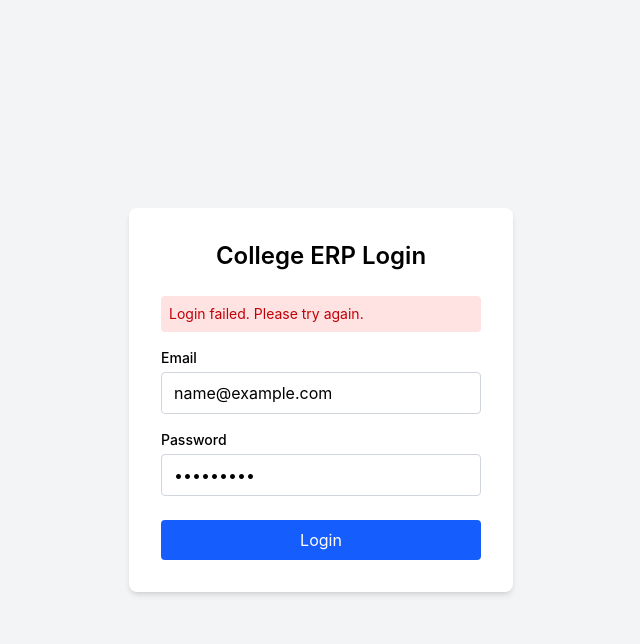
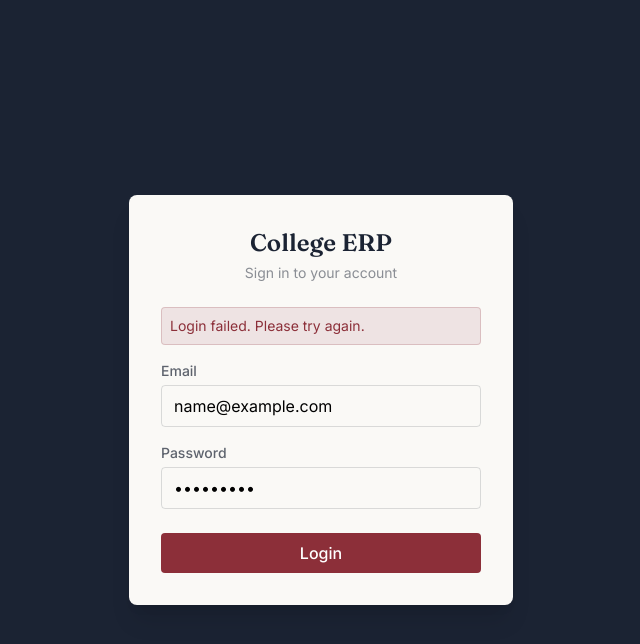
Before and after one commit to aasthabajpai010/AI-College-ERP, a React (Vite) app in the folder frontend/: page /login in a window 1280 px wide. Both pictures are taken after typing "name@example.com", "Sample123" into the empty fields and a click on the button "Login". Shown: the top 644 px of the page, without its empty margins (319-959 px from the left). Built offline with nearby package versions, Linux system fonts and the light colour scheme; no server answers.

Commit message:
style: update Login page to match navy/maroon academic theme

```diff
--- a/frontend/src/pages/Login.jsx
+++ b/frontend/src/pages/Login.jsx
@@ -7,15 +7,15 @@
 // HOW the token is stored, it just calls login() and trusts
 // AuthContext to handle that.
 
+// ============================================================
+// LOGIN PAGE
+// ============================================================
 import { useState, useContext } from "react";
 import { useNavigate } from "react-router-dom";
 import { AuthContext } from "../context/AuthContext";
 import { loginUser } from "../services/authService";
 
 const Login = () => {
-  // Controlled form inputs — React state IS the source of truth for
-  // these fields, not the DOM. Every keystroke updates state via
-  // onChange, and the input's value comes FROM state.
   const [email, setEmail] = useState("");
   const [password, setPassword] = useState("");
   const [error, setError] = useState("");
@@ -25,18 +25,14 @@ const Login = () => {
   const navigate = useNavigate();
 
   const handleSubmit = async (e) => {
-    e.preventDefault(); // stop the browser's default full-page-reload form submit
+    e.preventDefault();
     setError("");
     setLoading(true);
 
     try {
       const data = await loginUser(email, password);
-
-      // Save token + user into global AuthContext state
       login(data.user, data.token);
 
-      // Redirect based on role — this is the "redirect by role" step
-      // from the routing flow diagram.
       if (data.user.role === "admin") {
         navigate("/admin/dashboard");
       } else if (data.user.role === "faculty") {
@@ -45,9 +41,6 @@ const Login = () => {
         navigate("/student/dashboard");
       }
     } catch (err) {
-      // This is exactly the 400 "Invalid credentials" case from your
-      // backend — err.response.data.message is the error message
-      // your Express error responses send back.
       setError(err.response?.data?.message || "Login failed. Please try again.");
     } finally {
       setLoading(false);
@@ -55,45 +48,63 @@ const Login = () => {
   };
 
   return (
-    <div className="min-h-screen flex items-center justify-center bg-gray-100">
-      <div className="bg-white p-8 rounded-lg shadow-md w-full max-w-sm">
-        <h1 className="text-2xl font-semibold mb-6 text-center">
-          College ERP Login
+    // bg-ink replaces the generic gray background — the whole page
+    // now opens on our deep navy, matching the sidebar's color,
+    // so the login screen feels like part of the same product
+    // instead of a disconnected default template screen.
+    <div className="min-h-screen flex items-center justify-center bg-ink">
+      <div className="bg-paper p-8 rounded-lg shadow-xl w-full max-w-sm">
+
+        {/* font-display switches this heading to our serif (Fraunces),
+            giving it the "institutional/academic" feel instead of
+            a generic sans-serif SaaS look. */}
+        <h1 className="font-display text-2xl font-semibold mb-1 text-ink text-center">
+          College ERP
         </h1>
+        <p className="font-body text-sm text-ink/50 text-center mb-6">
+          Sign in to your account
+        </p>
 
         {error && (
-          <div className="bg-red-100 text-red-700 text-sm p-2 rounded mb-4">
+          <div className="bg-maroon/10 text-maroon text-sm p-2 rounded mb-4 font-body border border-maroon/20">
             {error}
           </div>
         )}
 
         <form onSubmit={handleSubmit}>
           <div className="mb-4">
-            <label className="block text-sm font-medium mb-1">Email</label>
+            <label className="block text-sm font-medium font-body mb-1 text-ink/70">
+              Email
+            </label>
             <input
               type="email"
               value={email}
               onChange={(e) => setEmail(e.target.value)}
               required
-              className="w-full border border-gray-300 rounded px-3 py-2 focus:outline-none focus:ring-2 focus:ring-blue-500"
+              className="w-full border border-ink/15 rounded px-3 py-2 font-body focus:outline-none focus:ring-2 focus:ring-maroon/40 focus:border-maroon/40"
             />
           </div>
 
           <div className="mb-6">
-            <label className="block text-sm font-medium mb-1">Password</label>
+            <label className="block text-sm font-medium font-body mb-1 text-ink/70">
+              Password
+            </label>
             <input
               type="password"
               value={password}
               onChange={(e) => setPassword(e.target.value)}
               required
-              className="w-full border border-gray-300 rounded px-3 py-2 focus:outline-none focus:ring-2 focus:ring-blue-500"
+              className="w-full border border-ink/15 rounded px-3 py-2 font-body focus:outline-none focus:ring-2 focus:ring-maroon/40 focus:border-maroon/40"
             />
           </div>
 
+          {/* bg-maroon replaces the generic blue button — this is
+              the ONE accent color used deliberately, per our design
+              tokens, instead of a default Tailwind blue. */}
           <button
             type="submit"
             disabled={loading}
-            className="w-full bg-blue-600 text-white py-2 rounded hover:bg-blue-700 disabled:opacity-50"
+            className="w-full bg-maroon text-white py-2 rounded font-body font-medium hover:bg-maroon-dark transition-colors disabled:opacity-50"
           >
             {loading ? "Logging in..." : "Login"}
           </button>
```
